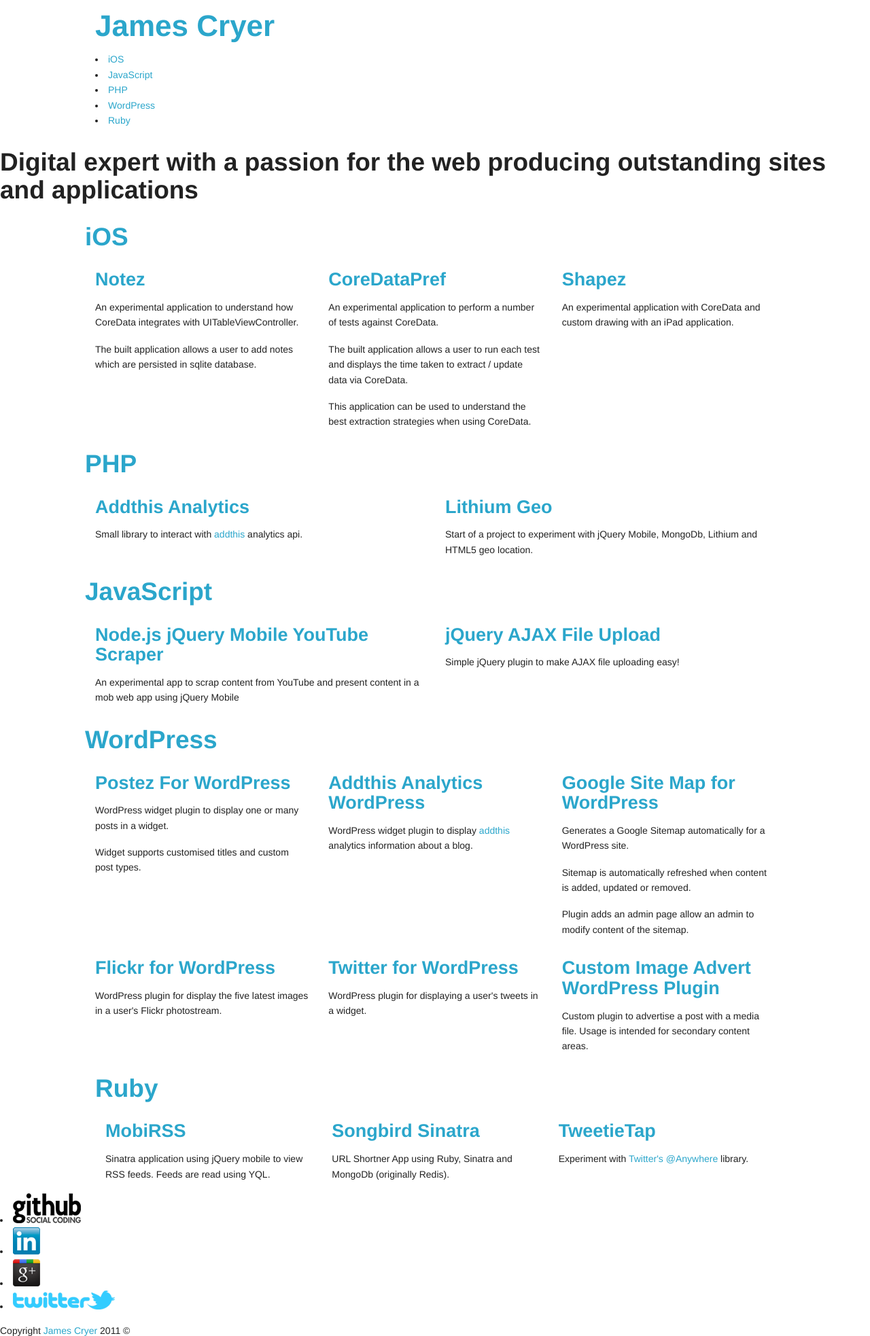
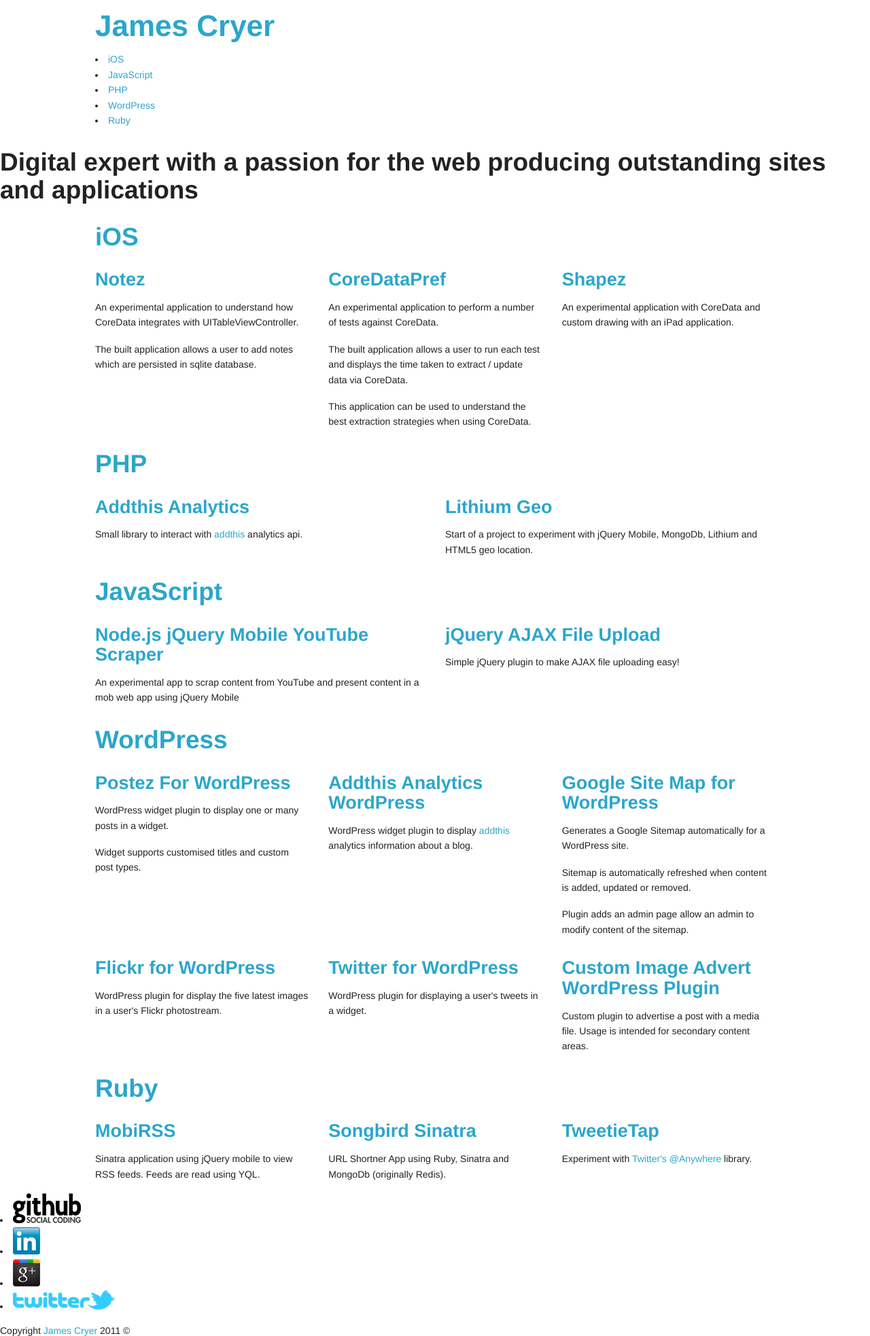
Before and after one commit to jrcryer/jrcryer.github.com, a Jekyll site: the page built from index.html, in a window 1280 px wide. Shown: the whole page at 68% size. Built offline with Jekyll 4.4.1, drawn with Linux system fonts in a browser that asks for light colours; nearby versions of some CDN libraries; some web fonts are replaced.

Commit message:
Fixing grid

```diff
--- a/index.html
+++ b/index.html
@@ -2,12 +2,12 @@
 layout: application
 ---
 
-<article class="row">
+<article>
     <section class="row">
         <header>
             <h2 id="ios"><a name="ios">iOS</a></h2>
         </header>
-        <section>
+        <section class="row">
             <div class="columns four">
                 <h3><a href="https://github.com/jrcryer/Notez">Notez</a></h3>
                 <p>An experimental application to understand how CoreData integrates with UITableViewController.</p>
@@ -30,7 +30,7 @@
         <header>
             <h2 id="php"><a name="php">PHP</a></h2>
         </header>
-        <section>
+        <section class="row">
             <div class="columns six">
                 <h3><a href="https://github.com/jrcryer/addthis-analytics">Addthis Analytics</a></h3>
                 <p>Small library to interact with <a href="http://www.addthis.com">addthis</a> analytics api.</p>
@@ -46,7 +46,7 @@
         <header>
             <h2 id="javascript"><a name="javascript">JavaScript</a></h2>
         </header>
-        <section>
+        <section class="row">
             <div class="columns six">
               <h3><a href="https://github.com/jrcryer/node.js-youtube-scraper">Node.js jQuery Mobile YouTube Scraper</a></h3>
               <p>An experimental app to scrap content from YouTube and present content in a mob web app using jQuery Mobile</p>
@@ -62,7 +62,7 @@
         <header>
             <h2 id="wordpress"><a name="wordpress">WordPress</a></h2>
         </header>
-        <section>
+        <section class="row">
             <div class="columns four">
                 <h3><a href="https://github.com/jrcryer/postez-for-wordpress">Postez For WordPress</a></h3>
                 <p>WordPress widget plugin to display one or many posts in a widget.</p>
@@ -93,11 +93,11 @@
         </section>
     </section>
 
-    <section>
+    <section class="row">
         <header>
             <h2 id="ruby"><a name="ruby">Ruby</a></h2>
         </header>
-        <section>
+        <section class="row">
             <div class="columns four">
                 <h3><a href="https://github.com/jrcryer/mobi-rss">MobiRSS</a></h3>
                 <p>Sinatra application using jQuery mobile to view RSS feeds.  Feeds are read using YQL.</p>
```
